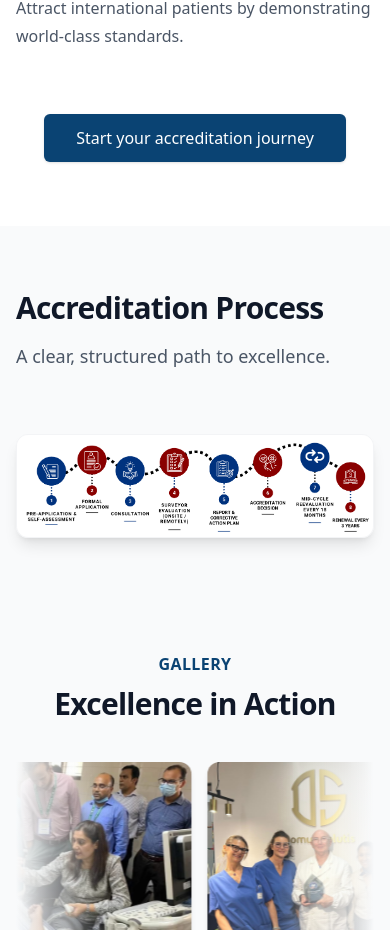
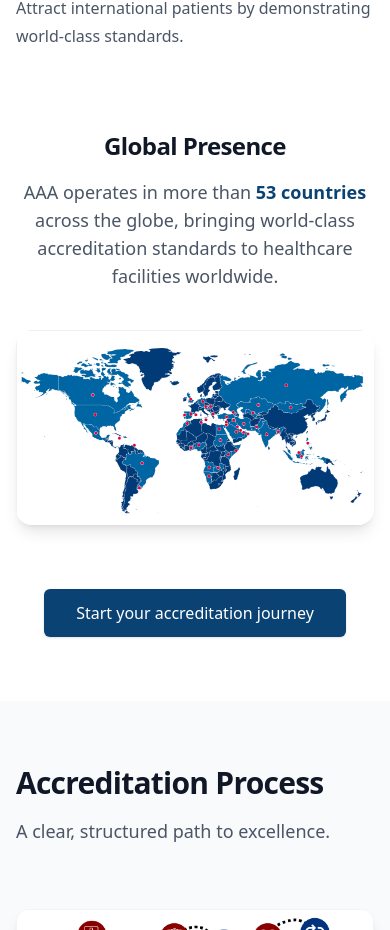
Before and after one commit to aaaacreditation/healthcare, a Next.js app: page / in a window 390 px wide. Shown: the part 4430-5360 px from the top of the page. Built offline with nearby package versions, Linux system fonts and the light colour scheme.

Commit message:
Rename 'Why AAA' to 'Standards' in navbar, add global map to WhyAAA section

```diff
--- a/app/components/Header.tsx
+++ b/app/components/Header.tsx
@@ -9,7 +9,7 @@
 const navLinks = [
     { href: 'https://aaa-accreditation.org', label: 'Home' },
     { href: '#about', label: 'About Us' },
-    { href: '#why-aaa', label: 'Why AAA' },
+    { href: '#standards', label: 'Standards' },
     { href: '#process', label: 'Process' },
     { href: '#gallery', label: 'Gallery' },
     { href: '#contact', label: 'Contact' },
--- a/app/components/WhyAAA.tsx
+++ b/app/components/WhyAAA.tsx
@@ -1,6 +1,7 @@
 'use client';
 
 import React, { useState } from 'react';
+import Image from 'next/image';
 import { Section } from './ui/Section';
 import { Button } from './ui/Button';
 import { ShieldCheck, ClipboardCheck, Zap, Globe, TrendingUp, Plane } from 'lucide-react';
@@ -43,7 +44,7 @@
     const [isModalOpen, setIsModalOpen] = useState(false);
 
     return (
-        <Section className="bg-white" id="why-aaa">
+        <Section className="bg-white" id="standards">
             <div className="mx-auto max-w-2xl lg:text-center">
                 <h2 className="text-base font-semibold leading-7 text-[#0a4373]">Benefits</h2>
                 <p className="mt-2 text-3xl font-bold tracking-tight text-gray-900 sm:text-4xl">
@@ -70,6 +71,24 @@
                     ))}
                 </dl>
             </div>
+            {/* Global Presence */}
+            <div className="mt-20 text-center">
+                <h3 className="text-2xl font-bold tracking-tight text-gray-900 sm:text-3xl mb-4">
+                    Global Presence
+                </h3>
+                <p className="text-lg text-gray-600 mb-10 max-w-2xl mx-auto">
+                    AAA operates in more than <span className="font-semibold text-[#0a4373]">53 countries</span> across the globe, bringing world-class accreditation standards to healthcare facilities worldwide.
+                </p>
+                <div className="relative w-full max-w-4xl mx-auto">
+                    <Image
+                        src="/map.png"
+                        alt="AAA Global Operations Map — Present in over 53 countries"
+                        width={1200}
+                        height={600}
+                        className="w-full h-auto rounded-2xl shadow-lg"
+                    />
+                </div>
+            </div>
             <div className="mt-16 flex justify-center">
                 <Button size="lg" onClick={() => setIsModalOpen(true)}>
                     Start your accreditation journey
```
